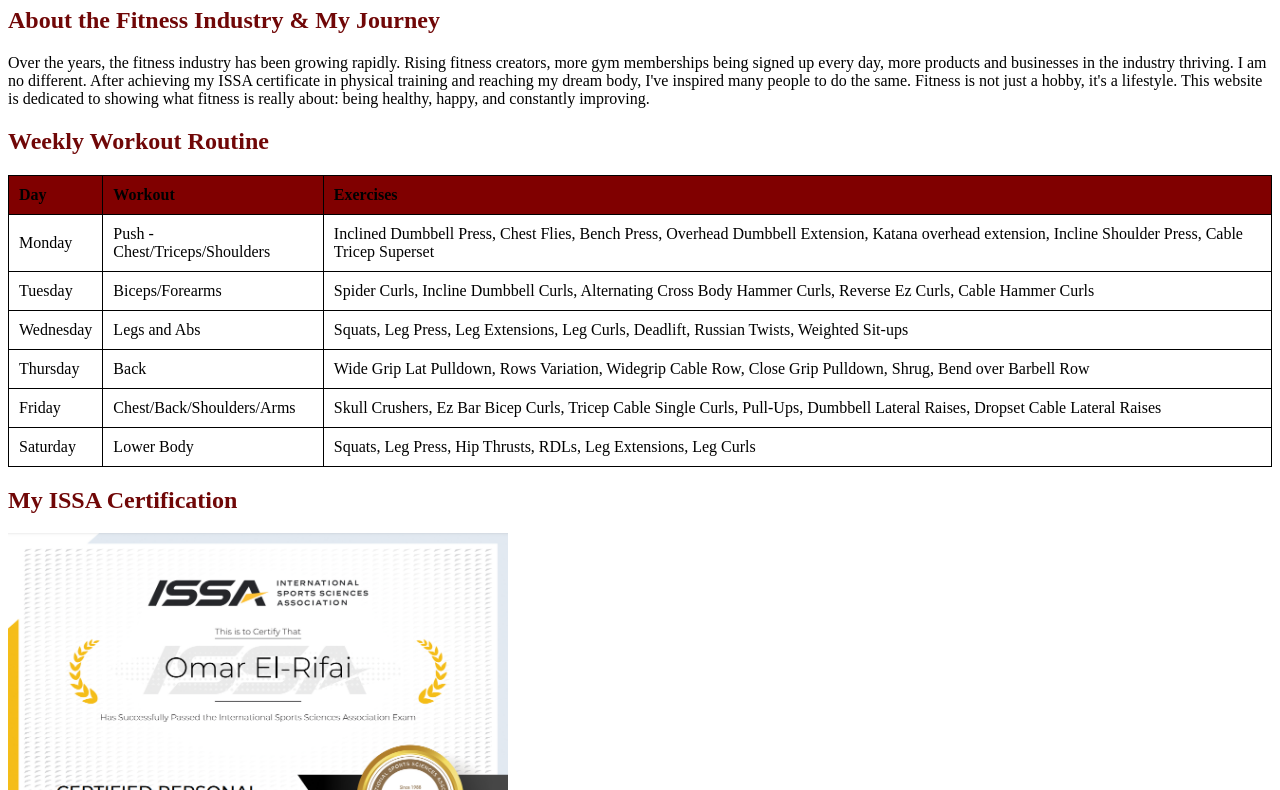
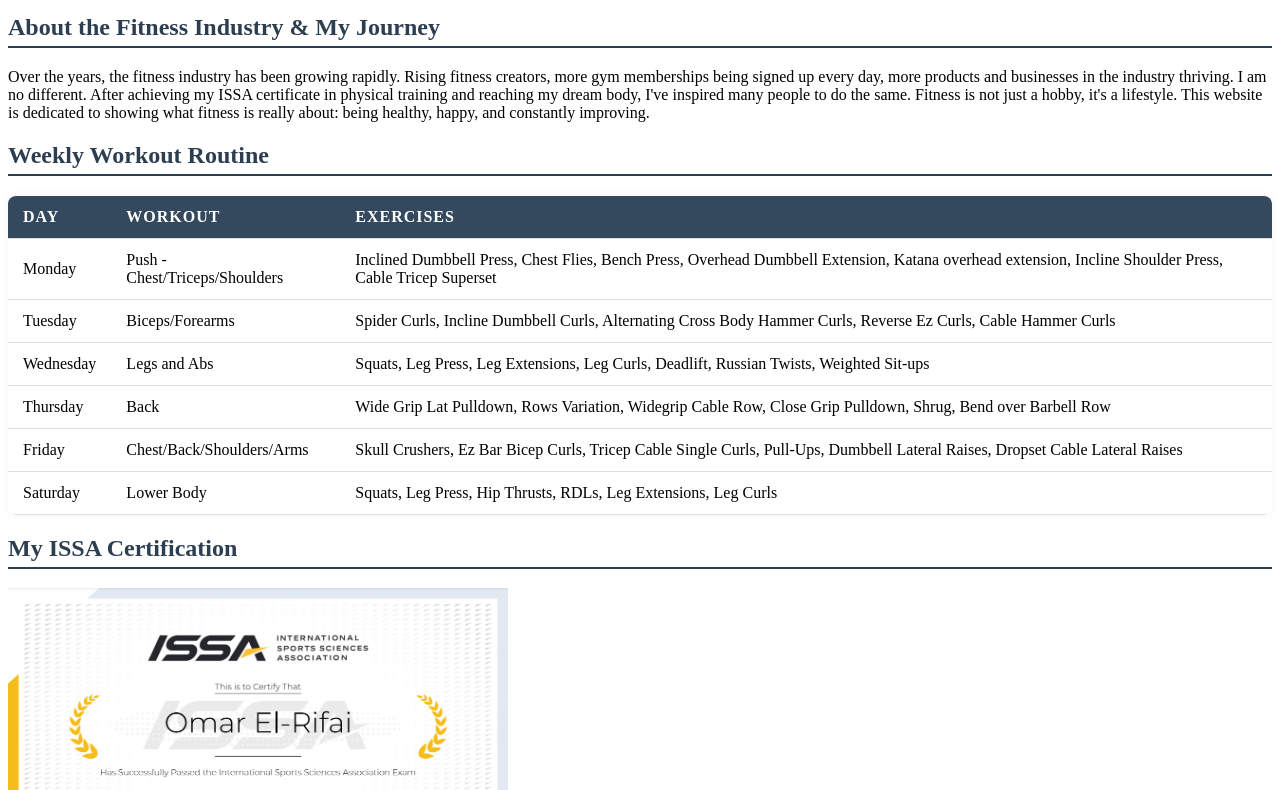
Before and after one commit to omarel-rifai/GUIProgramming, a plain HTML site: page index.html in a window 1280 px wide. Shown: the part 73-863 px from the top of the page. Drawn offline with Linux system fonts and the light colour scheme; files that its build step writes are made by us from their sources.

Commit message:
Add files via upload

```diff
--- a/style.css
+++ b/style.css
@@ -1,31 +1,54 @@
 <style>
     body {
-            background-color: #ffffff;
-            color: #000000;
-            font-family: Arial, sans-serif;
+        background-color: #f4f4f9;
+        color: #1a1a1a;
+        font-family: 'Segoe UI', Tahoma, Geneva, Verdana, sans-serif;
+        line-height: 1.6;
+        margin: 0;
+        padding: 20px;
     }
+
     h1, h2 {
-            color: rgb(112, 7, 7);
+        color: #2c3e50;
+        border-bottom: 2px solid #2c3e50;
+        padding-bottom: 5px;
     }
+
     table {
         width: 100%;
-            border-collapse: collapse;
+        border-collapse: separate;
+        border-spacing: 0;
+        box-shadow: 0 0 10px rgba(0,0,0,0.05);
+        background-color: #ffffff;
+        border-radius: 8px;
+        overflow: hidden;
     }
+
     th, td {
-            padding: 10px;
+        padding: 12px 15px;
         text-align: left;
-            border: 1px solid #000000;
+        border-bottom: 1px solid #e0e0e0;
     }
+
     th {
-            background-color: maroon;
-            color: #000000;
+        background-color: #34495e;
+        color: #ffffff;
+        text-transform: uppercase;
+        letter-spacing: 1px;
     }
+
+    tr:hover {
+        background-color: #f1f1f1;
+    }
+
     a {
-            color: maroon;
+        color: #0077cc;
         text-decoration: none;
+        transition: color 0.3s ease;
     }
+
     a:hover {
+        color: #005999;
         text-decoration: underline;
     }
 </style>
-</head>
```
Lines whose indentation alone changed are shown as unchanged.
